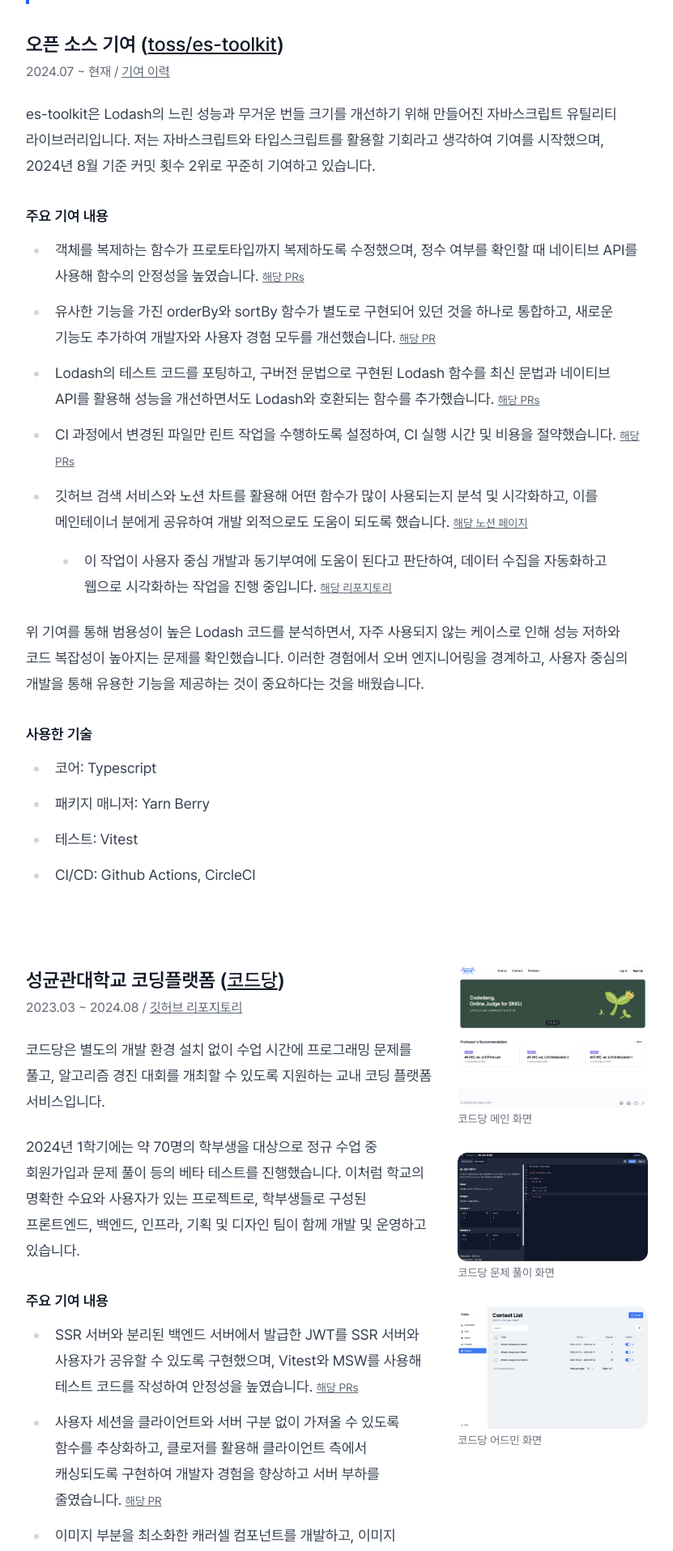
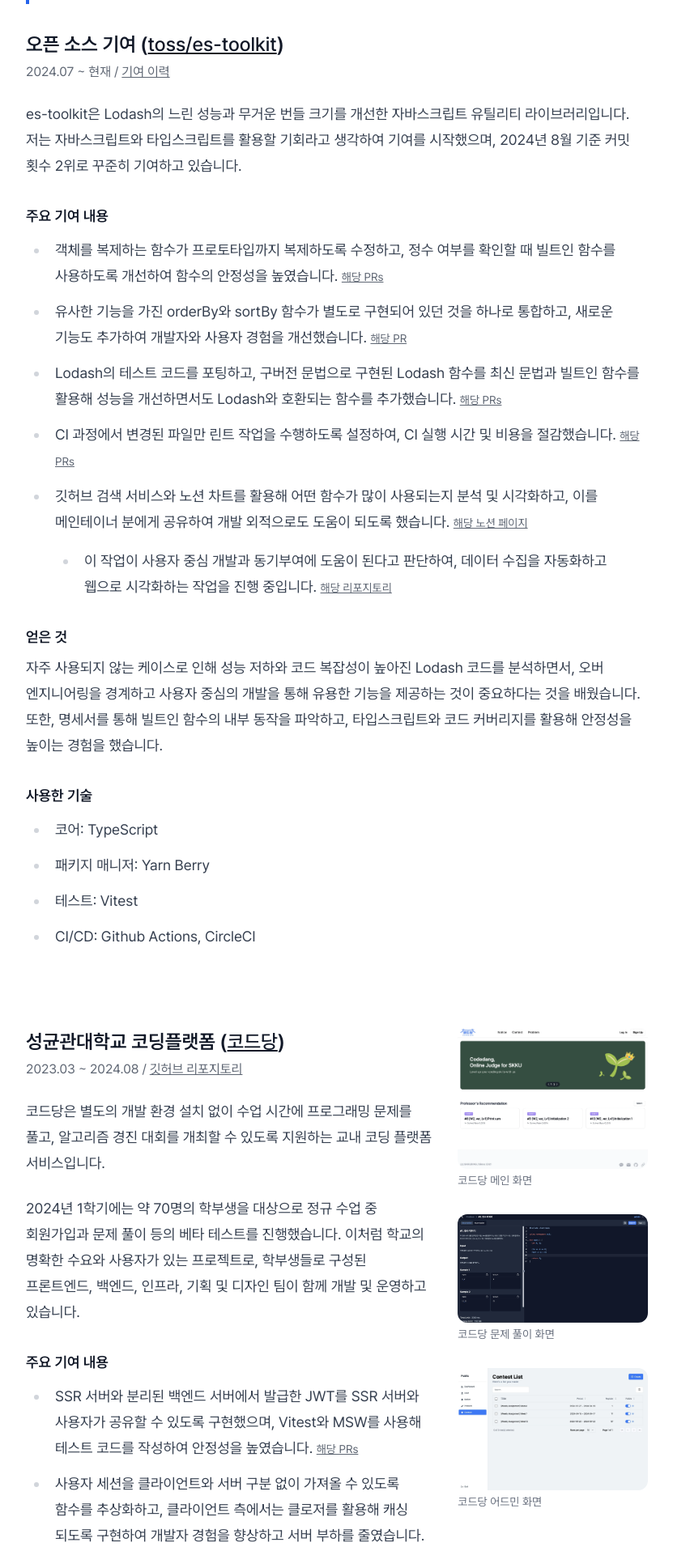
Before and after one commit to dayongkr/resume, a Next.js app: page / in a window 1280 px wide. Shown: the part 484-2400 px from the top of the page at 81% size, without its empty margins (224-1055 px from the left). Built offline with nearby package versions, Linux system fonts and the light colour scheme.

Commit message:
fix(project): update contents

```diff
--- a/src/app/_components/ProjectSection.tsx
+++ b/src/app/_components/ProjectSection.tsx
@@ -18,16 +18,16 @@ export function ProjectSection() {
           link={{ title: '기여 이력', href: 'https://github.com/toss/es-toolkit/commits?author=dayongkr' }}
         />
         <p>
-          es-toolkit은 Lodash의 느린 성능과 무거운 번들 크기를 개선하기 위해 만들어진 자바스크립트 유틸리티
-          라이브러리입니다. 저는 자바스크립트와 타입스크립트를 활용할 기회라고 생각하여 기여를 시작했으며, 2024년 8월
-          기준 커밋 횟수 2위로 꾸준히 기여하고 있습니다.
+          es-toolkit은 Lodash의 느린 성능과 무거운 번들 크기를 개선한 자바스크립트 유틸리티 라이브러리입니다. 저는
+          자바스크립트와 타입스크립트를 활용할 기회라고 생각하여 기여를 시작했으며, 2024년 8월 기준 커밋 횟수 2위로
+          꾸준히 기여하고 있습니다.
         </p>
         <List
           title="주요 기여 내용"
           items={[
             {
               children:
-                '객체를 복제하는 함수가 프로토타입까지 복제하도록 수정했으며, 정수 여부를 확인할 때 네이티브 API를 사용해 함수의 안정성을 높였습니다.',
+                '객체를 복제하는 함수가 프로토타입까지 복제하도록 수정하고, 정수 여부를 확인할 때 빌트인 함수를 사용하도록 개선하여 함수의 안정성을 높였습니다.',
               link: {
                 title: '해당 PRs',
                 href: 'https://github.com/search?q=repo%3Atoss%2Fes-toolkit+type%3Apr++author%3Adayongkr+is%3Amerged+in%3Atitle+++NOT+%22compatibility+%22NOT+%22number+case%22++NOT+%22compat%22+NOT+%22sortBy%22+AND+%22feat%22+OR+%22modernize%22+&type=pullrequests&s=created&o=desc',
@@ -35,7 +35,7 @@ export function ProjectSection() {
             },
             {
               children:
-                '유사한 기능을 가진 orderBy와 sortBy 함수가 별도로 구현되어 있던 것을 하나로 통합하고, 새로운 기능도 추가하여 개발자와 사용자 경험 모두를 개선했습니다.',
+                '유사한 기능을 가진 orderBy와 sortBy 함수가 별도로 구현되어 있던 것을 하나로 통합하고, 새로운 기능도 추가하여 개발자와 사용자 경험을 개선했습니다.',
               link: {
                 title: '해당 PR',
                 href: 'https://github.com/toss/es-toolkit/pull/407',
@@ -43,7 +43,7 @@ export function ProjectSection() {
             },
             {
               children:
-                'Lodash의 테스트 코드를 포팅하고, 구버전 문법으로 구현된 Lodash 함수를 최신 문법과 네이티브 API를 활용해 성능을 개선하면서도 Lodash와 호환되는 함수를 추가했습니다.',
+                'Lodash의 테스트 코드를 포팅하고, 구버전 문법으로 구현된 Lodash 함수를 최신 문법과 빌트인 함수를 활용해 성능을 개선하면서도 Lodash와 호환되는 함수를 추가했습니다.',
               link: {
                 title: '해당 PRs',
                 href: 'https://github.com/search?q=repo:toss/es-toolkit+type:pr++author:dayongkr+is:merged+in:title+test+OR+compat+OR+compatibility&type=pullrequests&s=created&o=desc',
@@ -51,7 +51,7 @@ export function ProjectSection() {
             },
             {
               children:
-                'CI 과정에서 변경된 파일만 린트 작업을 수행하도록 설정하여, CI 실행 시간 및 비용을 절약했습니다.',
+                'CI 과정에서 변경된 파일만 린트 작업을 수행하도록 설정하여, CI 실행 시간 및 비용을 절감했습니다.',
               link: {
                 title: '해당 PRs',
                 href: 'https://github.com/search?q=repo:toss/es-toolkit+type:pr++author:dayongkr+is:merged+ci&type=pullrequests&s=created&o=desc',
@@ -74,15 +74,16 @@ export function ProjectSection() {
             },
           ]}
         />
+        <h4>얻은 것</h4>
         <p>
-          위 기여를 통해 범용성이 높은 Lodash 코드를 분석하면서, 자주 사용되지 않는 케이스로 인해 성능 저하와 코드
-          복잡성이 높아지는 문제를 확인했습니다. 이러한 경험에서 오버 엔지니어링을 경계하고, 사용자 중심의 개발을 통해
-          유용한 기능을 제공하는 것이 중요하다는 것을 배웠습니다.
+          자주 사용되지 않는 케이스로 인해 성능 저하와 코드 복잡성이 높아진 Lodash 코드를 분석하면서, 오버 엔지니어링을
+          경계하고 사용자 중심의 개발을 통해 유용한 기능을 제공하는 것이 중요하다는 것을 배웠습니다. 또한, 명세서를 통해
+          빌트인 함수의 내부 동작을 파악하고, 타입스크립트와 코드 커버리지를 활용해 안정성을 높이는 경험을 했습니다.
         </p>
         <List
           title="사용한 기술"
           items={[
-            { children: '코어: Typescript' },
+            { children: '코어: TypeScript' },
             { children: '패키지 매니저: Yarn Berry' },
             { children: '테스트: Vitest' },
             { children: 'CI/CD: Github Actions, CircleCI' },
@@ -120,7 +121,7 @@ export function ProjectSection() {
               },
               {
                 children:
-                  '사용자 세션을 클라이언트와 서버 구분 없이 가져올 수 있도록 함수를 추상화하고, 클로저를 활용해 클라이언트 측에서 캐싱되도록 구현하여 개발자 경험을 향상하고 서버 부하를 줄였습니다.',
+                  '사용자 세션을 클라이언트와 서버 구분 없이 가져올 수 있도록 함수를 추상화하고, 클라이언트 측에서는 클로저를 활용해 캐싱 되도록 구현하여 개발자 경험을 향상하고 서버 부하를 줄였습니다.',
                 link: {
                   title: '해당 PR',
                   href: 'https://github.com/skkuding/codedang/pull/1973',
@@ -144,27 +145,28 @@ export function ProjectSection() {
               },
               {
                 children:
-                  'Vue.js에서 Next.js로 프레임워크를 전환하는 작업을 주도하며, 폴더 구조를 설계하고 학습하기 쉬운 기술 스택을 선택하여 두 달 안에 전환 작업을 완료했습니다.',
+                  'Vue.js에서 Next.js로 프레임워크를 전환하는 작업을 주도하며, 폴더 구조를 설계하고 학습하기 쉬운 기술 스택을 선택하여 일정에 맞춰 전환 작업을 완료했습니다.',
               },
               {
                 children:
-                  '성급한 개발로 발생한 코드 중복을 줄이고, 통일성 없는 폴더 구조를 개선하기 위해 팀 토론을 주도하며, 응집도 높은 폴더 구조를 가지도록 개선안을 제안했습니다.',
+                  '성급한 개발로 발생한 코드 중복을 줄이고, 통일성이 떨어진 폴더 구조를 개선하기 위해 토론을 주도하여, 동아리 상황에 맞는 폴더 구조에 대한 의견을 수렴하였습니다.',
                 link: {
-                  title: '토론 기록',
+                  title: '개선안 문서',
                   href: 'https://www.notion.so/dayonglee/1-aa05976d60e84cdc87b423337d0b2a0c?pvs=4',
                 },
               },
             ]}
           />
+          <h4>얻은 것</h4>
           <p>
             28명의 동아리 부원과 함께 사용자가 있는 하나의 프로젝트를 1년 반 동안 개발하면서, 배경지식이 다른 팀들과
             소통하는 역량을 키울 수 있었습니다. 다만, 프레임워크 전환 과정에서 마감에 쫓겨 코드 리뷰를 제대로 하지 못한
-            점이 아쉬웠고 코드 리뷰를 통해 팀원 간 의견을 공유하는 것이 중요하다는 것을 배웠습니다.
+            점이 아쉬웠으며, 코드 리뷰를 통해 팀원 간 의견을 공유하는 것이 중요하다는 것을 몸소 깨달았습니다.
           </p>
           <List
             title="사용한 기술"
             items={[
-              { children: '코어: Next.JS, Typescript' },
+              { children: '코어: Next.js, TypeScript' },
               {
                 children: '상태 관리: Zustand',
               },
```
